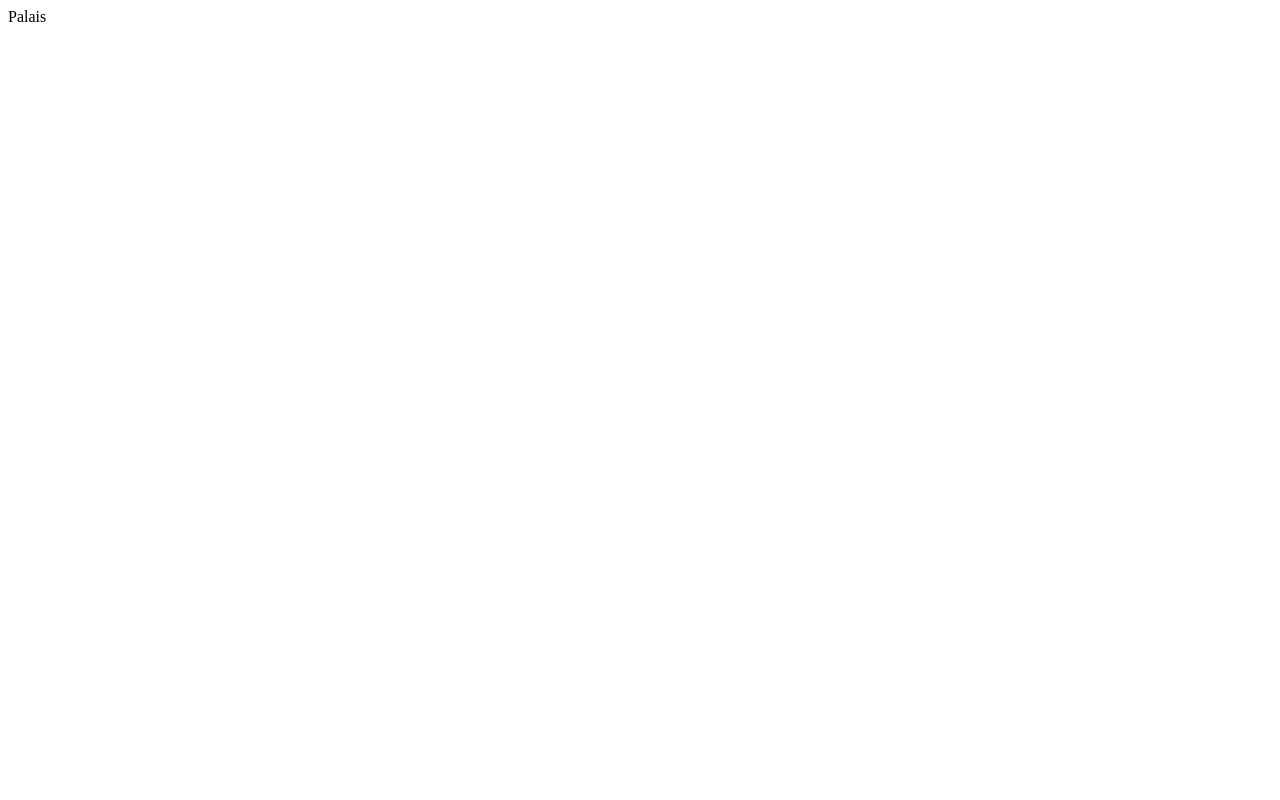
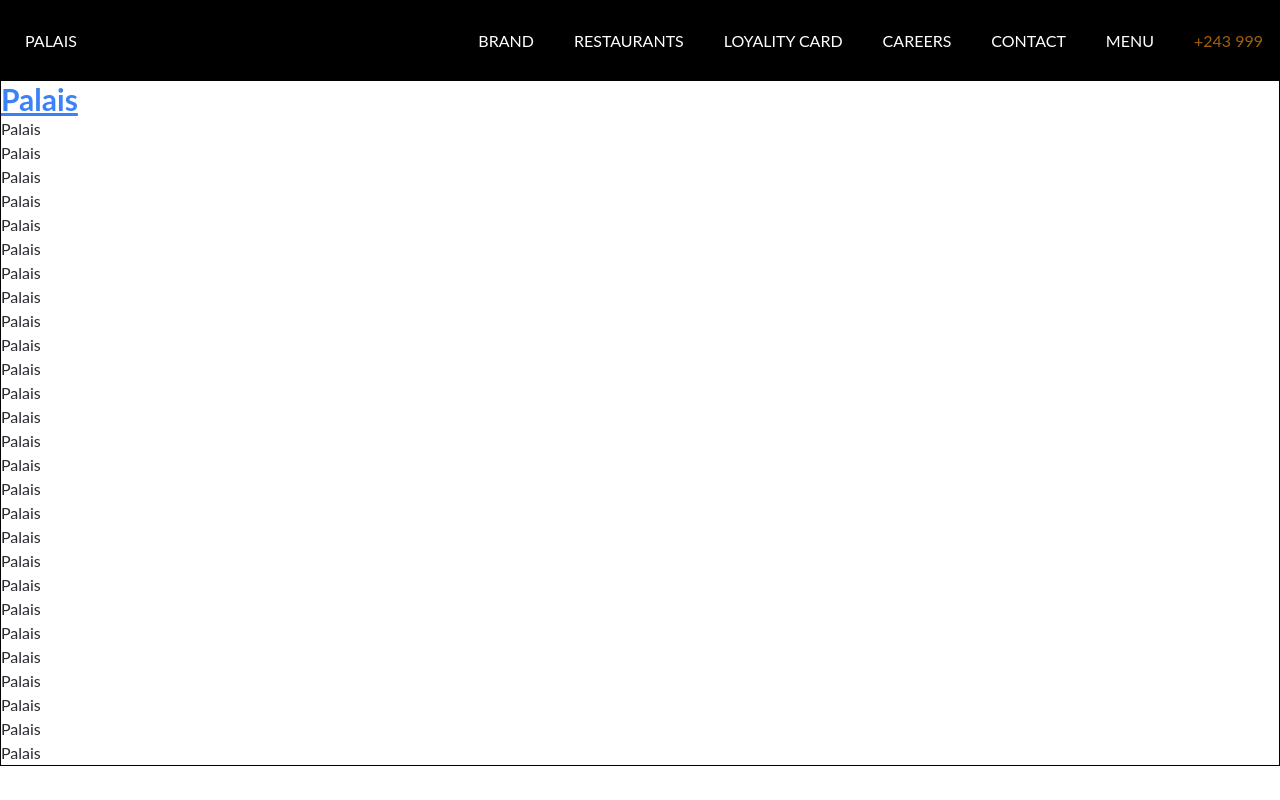
Before and after one commit to aliabbani/palais, a React (Create React App) app: page / in a window 1280 px wide. Built offline with nearby package versions, Linux system fonts and the light colour scheme.

Commit message:
Add a navbar to start

```diff
--- a/package.json
+++ b/package.json
@@ -8,6 +8,7 @@
     "@testing-library/user-event": "^13.5.0",
     "react": "^18.2.0",
     "react-dom": "^18.2.0",
+    "react-icons": "^4.7.1",
     "react-scripts": "5.0.1",
     "web-vitals": "^2.1.4"
   },
@@ -34,5 +35,8 @@
       "last 1 firefox version",
       "last 1 safari version"
     ]
+  },
+  "devDependencies": {
+    "tailwindcss": "^3.2.4"
   }
 }
--- a/src/App.js
+++ b/src/App.js
@@ -1,9 +1,37 @@
-import './App.css';
+import NavBar from "./components/NavBar";
 
 function App() {
   return (
-    <div className="App">
-      Palais
+    <div className="App border border-black">
+      <NavBar />
+      <div className="text-3xl font-bold underline text-blue-500">Palais</div>
+      <div>Palais</div>
+      <div>Palais</div>
+      <div>Palais</div>
+      <div>Palais</div>
+      <div>Palais</div>
+      <div>Palais</div>
+      <div>Palais</div>
+      <div>Palais</div>
+      <div>Palais</div>
+      <div>Palais</div>
+      <div>Palais</div>
+      <div>Palais</div>
+      <div>Palais</div>
+      <div>Palais</div>
+      <div>Palais</div>
+      <div>Palais</div>
+      <div>Palais</div>
+      <div>Palais</div>
+      <div>Palais</div>
+      <div>Palais</div>
+      <div>Palais</div>
+      <div>Palais</div>
+      <div>Palais</div>
+      <div>Palais</div>
+      <div>Palais</div>
+      <div>Palais</div>
+      <div>Palais</div>
     </div>
   );
 }
--- a/src/components/NavBar.js
+++ b/src/components/NavBar.js
@@ -0,0 +1,55 @@
+import React from "react";
+import { AiOutlineMenu, AiOutlineClose } from "react-icons/ai";
+
+const NavBar = () => {
+  const [showMenu, setShowMenu] = React.useState(false);
+
+  return (
+    <div>
+      <nav className="flex flex-row w-full justify-between bg-black">
+        <div className="flex flex-row justify-between items-center text-white uppercase p-6 w-full md:w-max">
+          <div>Palais</div>
+          <AiOutlineMenu
+            className="flex md:hidden text-2xl text-yellow-600"
+            onClick={() => setShowMenu(true)}
+          />
+        </div>
+        {showMenu ? (
+          // mobile
+          <div className="bg-white w-full h-full absolute top-0 left-0 overflow-scroll">
+            <div className="text-black bg-silver p-6 bg-stone-200 flex flex-row justify-between items-center ">
+              <div className="uppercase">Palais</div>
+              <AiOutlineClose
+                className="text-2xl"
+                onClick={() => setShowMenu(false)}
+              />
+            </div>
+            <div className="items-center justify-evenly opacity-95 text-white uppercase h-full flex flex-col text-black">
+              <div>brand</div>
+              <div>restaurants</div>
+              <div>loyality card</div>
+              <div>careers</div>
+              <div>contact</div>
+              <a href="https://menu.omegasoftware.ca/lepalais1">menu</a>
+            </div>
+          </div>
+        ) : (
+          // desktop
+          <div className="hidden md:flex flex-row justify-between items-center bg-black py-7 px-4">
+            <div className="flex md:gap-5 lg:gap-10 text-white uppercase">
+              <div>brand</div>
+              <div>restaurants</div>
+              <div>loyality card</div>
+              <div>careers</div>
+              <div>contact</div>
+              <a href="https://menu.omegasoftware.ca/lepalais1">Menu</a>
+              <div className="text-yellow-700">+243 999</div>
+            </div>
+          </div>
+        )}
+      </nav>
+    </div>
+  );
+};
+
+export default NavBar;
--- a/src/index.css
+++ b/src/index.css
@@ -0,0 +1,8 @@
+@tailwind base;
+@tailwind components;
+@tailwind utilities;
+
+body {
+  font-family: "Lato", sans-serif;
+  color: #272a31;
+}
--- /dev/null
+++ b/tailwind.config.js
@@ -0,0 +1,8 @@
+/** @type {import('tailwindcss').Config} */
+module.exports = {
+  content: ["./src/**/*.{js,jsx,ts,tsx}"],
+  theme: {
+    extend: {},
+  },
+  plugins: [],
+};
```
Also changed, not shown: src/App.css (deleted), src/assets/images/logo.png (added), 1 other file (tests, documents, lock files or other folders).
